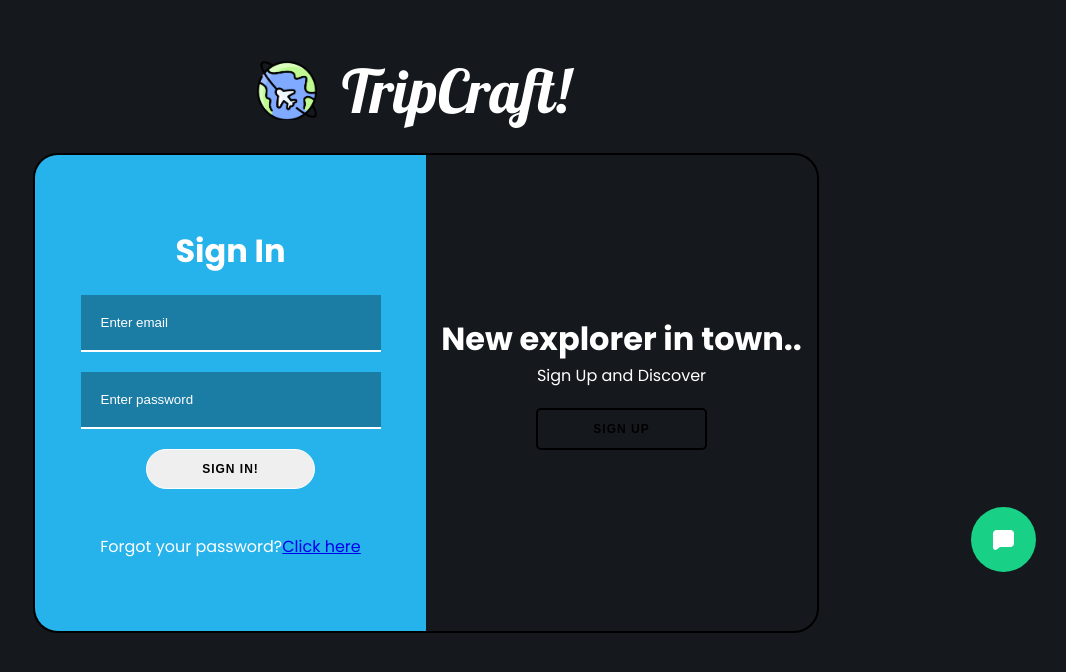
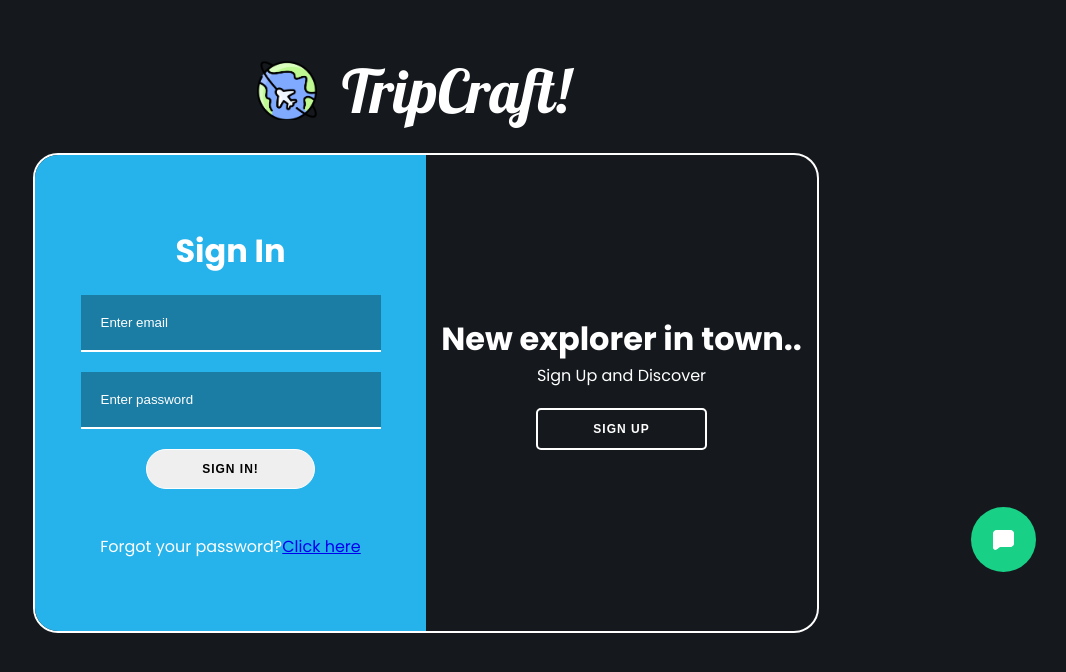
Before and after one commit to VikazTalreja/TripCraft, a React (Vite) app in the folder client/: page /login in a window 1280 px wide. Shown: the part 198-870 px from the top of the page, without its empty margins (214-1280 px from the left). Built offline with nearby package versions, Linux system fonts and the light colour scheme.

Commit message:
Animation Now Works

```diff
--- a/client/src/components/Login/login.css
+++ b/client/src/components/Login/login.css
@@ -66,7 +66,7 @@ input {
   min-height: 480px;
   overflow: hidden;
   border-radius: 25px;
-  border: solid 2px #000;
+  border: solid 2px white;
   padding: 10px;
   /* box-shadow: 0 14px 28px rgba(0, 0, 0, 0, 25), 0 10px 10px rgba(0, 0, 0, 0.22); */
 }
@@ -127,20 +127,21 @@ p {
 #signIn,
 #signUp {
   background-color: transparent;
-  border: 2px solid #000;
+  border: 2px solid white;
   border-radius: 5px;
+  color: white;
 }
 
 #signIn:hover {
   background-color: skyblue;
   transition: all 0.8s ease-in-out;
+  color: #000;
 }
 #signUp:hover {
   background-color: skyblue;
   transition: all 0.8s ease-in-out;
   border: 2px solid #fff;
-  color: whitesmoke;
-
+  color: #000;
 }
 
 .container.right-panel-active .sign-in-div {
```
